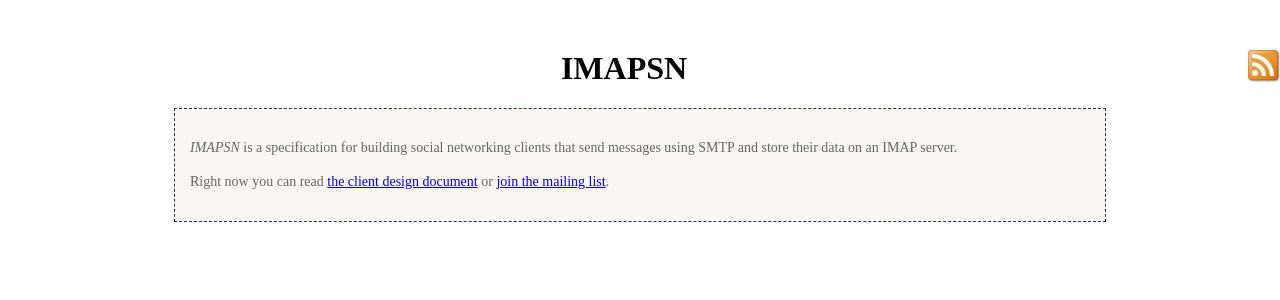
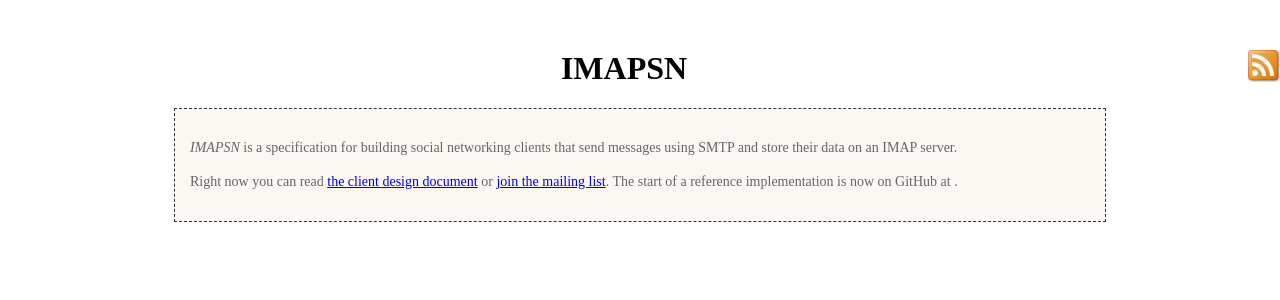
Before and after one commit to imapsn/imapsn.github.com, a Jekyll site: the page built from index.html, in a window 1280 px wide. Shown: the top 300 px of the page. Built offline with Jekyll 4.4.1, drawn with Linux system fonts in a browser that asks for light colours.

Commit message:
note availability of imapsn-lib-java

```diff
--- /dev/null
+++ b/_posts/2010-10-19-java-lib.markdown
@@ -0,0 +1,6 @@
+---
+layout: post
+title: "imapsn-lib-java started on GitHub"
+---
+
+The start of a reference implementation is now on GitHub at <http://github.com/imapsn/imapsn-lib-java>.
--- a/index.html
+++ b/index.html
@@ -13,5 +13,7 @@ their data on an IMAP server.</p>
 <p>
 Right now you can read <a href="/2010/imapsn-client.html">the client design document</a>
 or <a href="http://groups.google.com/group/imapsn-dev">join the mailing list</a>.
+
+The start of a reference implementation is now on GitHub at <http://github.com/imapsn/imapsn-lib-java>.
 </p>
 </div>
```
